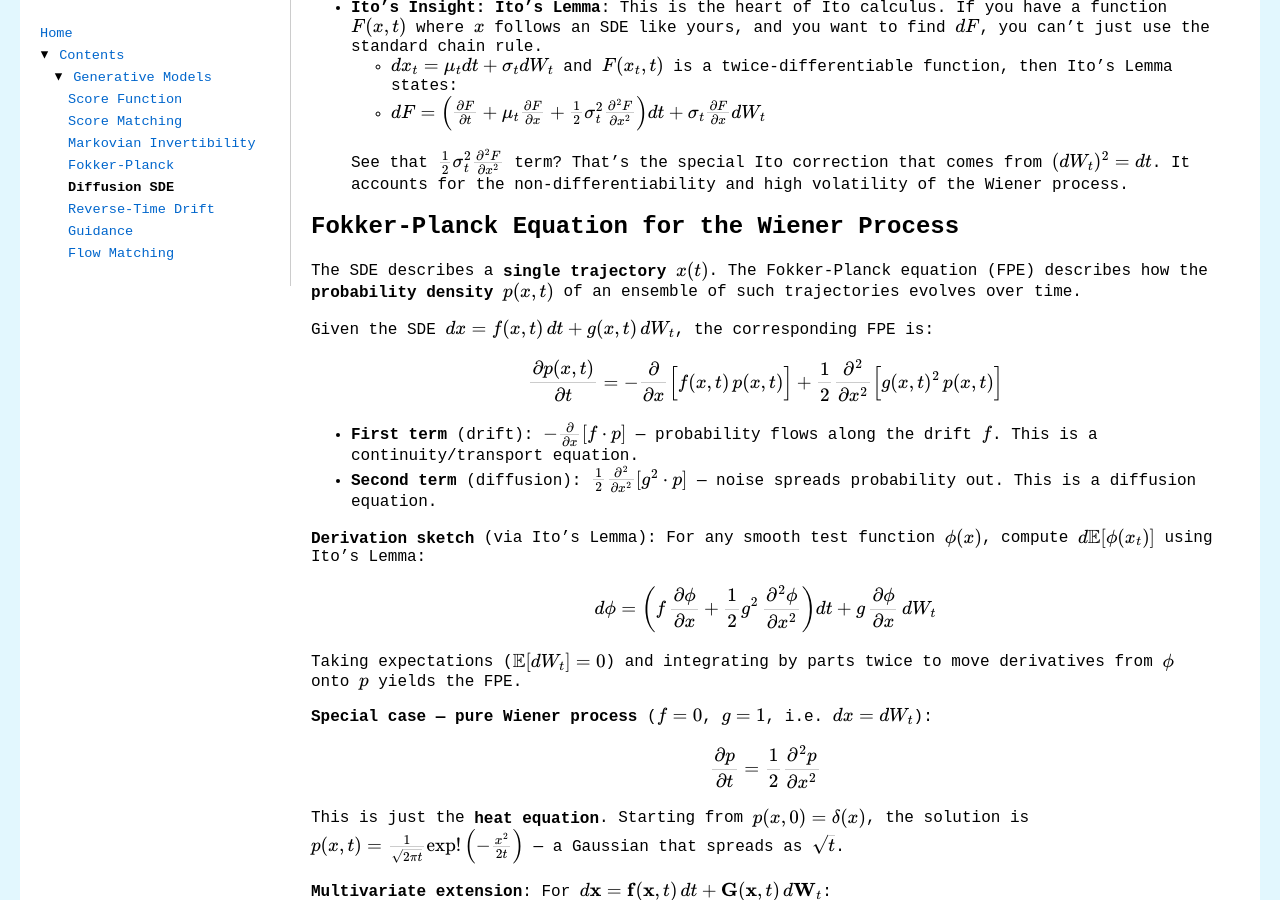
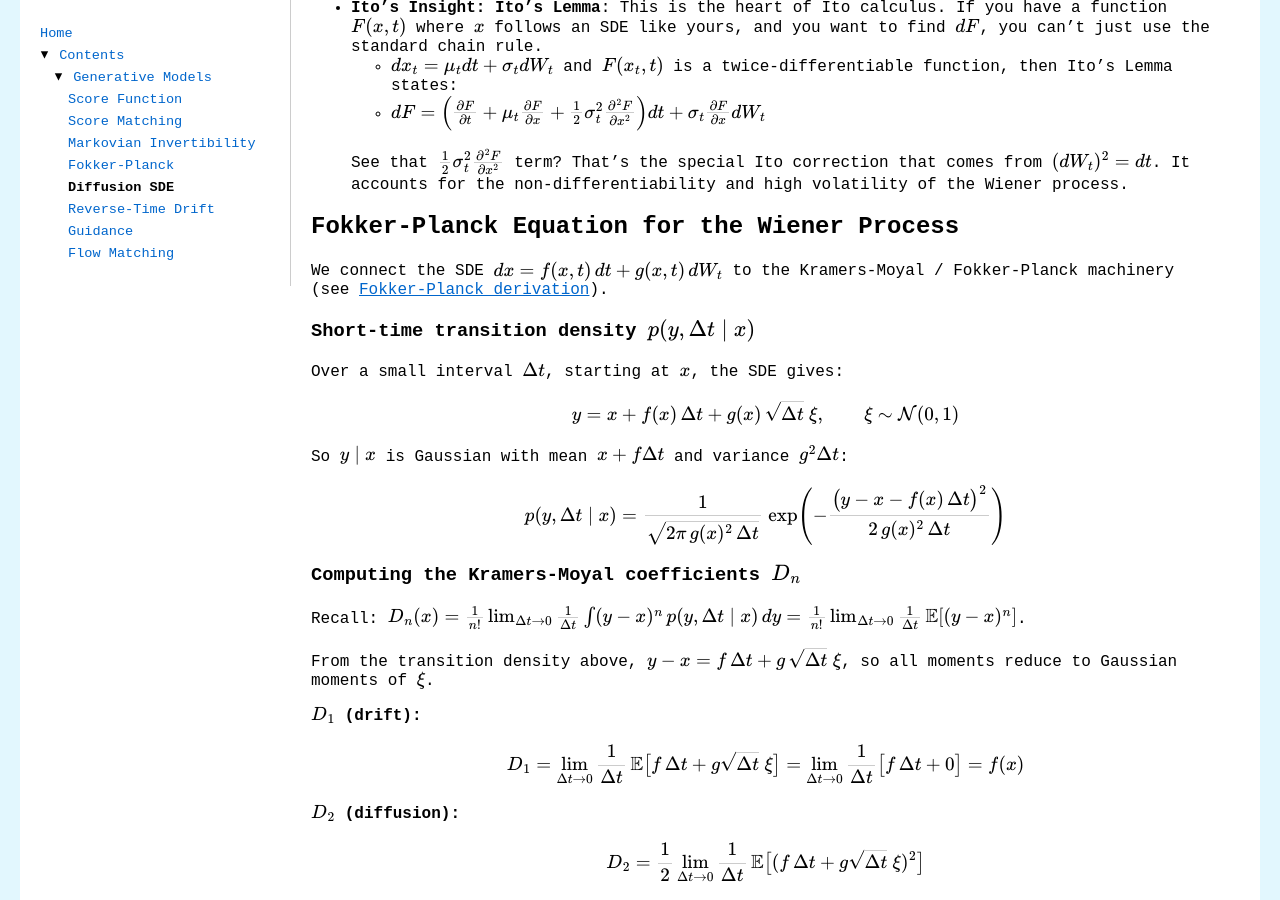
Before and after one commit to scer80/scer80.github.io, a Jekyll site: the page built from contents/generative_models/diffusion_sde.md, in a window 1280 px wide and 900 px high, scrolled down 381 px. Built offline with Jekyll 4.4.1, drawn with Linux system fonts in a browser that asks for light colours; our own code applies the rules of GitHub Pages for plain Markdown files; some of the changed text lies outside the part shown.

Commit message:
add fokker-planck for wiener process

```diff
--- a/contents/generative_models/diffusion_sde.md
+++ b/contents/generative_models/diffusion_sde.md
@@ -22,29 +22,52 @@ SDE: $dx=f(x(t),t)dt+g(x(t), t)dW$.
 
 ## Fokker-Planck Equation for the Wiener Process
 
-The SDE describes a **single trajectory** $x(t)$. The Fokker-Planck equation (FPE) describes how the **probability density** $p(x,t)$ of an ensemble of such trajectories evolves over time.
+We connect the SDE $dx = f(x,t)\,dt + g(x,t)\,dW_t$ to the Kramers-Moyal / Fokker-Planck machinery (see [Fokker-Planck derivation](fokker_planck.md)).
 
-Given the SDE $dx = f(x,t)\,dt + g(x,t)\,dW_t$, the corresponding FPE is:
+### Short-time transition density $p(y, \Delta t \mid x)$
 
-$$\frac{\partial p(x,t)}{\partial t} = -\frac{\partial}{\partial x}\Big[f(x,t)\,p(x,t)\Big] + \frac{1}{2}\frac{\partial^2}{\partial x^2}\Big[g(x,t)^2\,p(x,t)\Big]$$
+Over a small interval $\Delta t$, starting at $x$, the SDE gives:
 
-- **First term** (drift): $-\frac{\partial}{\partial x}[f \cdot p]$ — probability flows along the drift $f$. This is a continuity/transport equation.
-- **Second term** (diffusion): $\frac{1}{2}\frac{\partial^2}{\partial x^2}[g^2 \cdot p]$ — noise spreads probability out. This is a diffusion equation.
+$$y = x + f(x)\,\Delta t + g(x)\,\sqrt{\Delta t}\;\xi, \qquad \xi \sim \mathcal{N}(0,1)$$
 
-**Derivation sketch** (via Ito's Lemma): For any smooth test function $\phi(x)$, compute $d\mathbb{E}[\phi(x_t)]$ using Ito's Lemma:
+So $y \mid x$ is Gaussian with mean $x + f\Delta t$ and variance $g^2 \Delta t$:
 
-$$d\phi = \left(f\,\frac{\partial \phi}{\partial x} + \frac{1}{2}g^2\,\frac{\partial^2 \phi}{\partial x^2}\right)dt + g\,\frac{\partial \phi}{\partial x}\,dW_t$$
+$$p(y, \Delta t \mid x) = \frac{1}{\sqrt{2\pi\, g(x)^2\, \Delta t}}\;\exp\!\left(-\frac{\big(y - x - f(x)\,\Delta t\big)^2}{2\,g(x)^2\,\Delta t}\right)$$
 
-Taking expectations ($\mathbb{E}[dW_t]=0$) and integrating by parts twice to move derivatives from $\phi$ onto $p$ yields the FPE.
+### Computing the Kramers-Moyal coefficients $D_n$
 
-**Special case — pure Wiener process** ($f=0$, $g=1$, i.e. $dx = dW_t$):
+Recall: $D_n(x) = \frac{1}{n!}\lim_{\Delta t \to 0}\frac{1}{\Delta t}\int (y-x)^n\, p(y, \Delta t \mid x)\, dy = \frac{1}{n!}\lim_{\Delta t \to 0}\frac{1}{\Delta t}\,\mathbb{E}[(y-x)^n]$.
 
-$$\frac{\partial p}{\partial t} = \frac{1}{2}\frac{\partial^2 p}{\partial x^2}$$
+From the transition density above, $y - x = f\,\Delta t + g\,\sqrt{\Delta t}\;\xi$, so all moments reduce to Gaussian moments of $\xi$.
 
-This is just the **heat equation**. Starting from $p(x,0)=\delta(x)$, the solution is $p(x,t) = \frac{1}{\sqrt{2\pi t}}\exp\!\left(-\frac{x^2}{2t}\right)$ — a Gaussian that spreads as $\sqrt{t}$.
+**$D_1$ (drift):**
 
-**Multivariate extension**: For $d\mathbf{x} = \mathbf{f}(\mathbf{x},t)\,dt + \mathbf{G}(\mathbf{x},t)\,d\mathbf{W}_t$:
+$$D_1 = \lim_{\Delta t \to 0}\frac{1}{\Delta t}\,\mathbb{E}\big[f\,\Delta t + g\sqrt{\Delta t}\;\xi\big] = \lim_{\Delta t \to 0}\frac{1}{\Delta t}\big[f\,\Delta t + 0\big] = f(x)$$
 
-$$\frac{\partial p}{\partial t} = -\sum_i \frac{\partial}{\partial x_i}[f_i\,p] + \frac{1}{2}\sum_{i,j}\frac{\partial^2}{\partial x_i \partial x_j}\Big[(\mathbf{G}\mathbf{G}^\top)_{ij}\,p\Big]$$
+**$D_2$ (diffusion):**
 
-where $\mathbf{G}\mathbf{G}^\top$ is the diffusion tensor.
+$$D_2 = \frac{1}{2}\lim_{\Delta t \to 0}\frac{1}{\Delta t}\,\mathbb{E}\big[(f\,\Delta t + g\sqrt{\Delta t}\;\xi)^2\big]$$
+
+Expand the square:
+
+$$= \frac{1}{2}\lim_{\Delta t \to 0}\frac{1}{\Delta t}\Big[\underbrace{f^2(\Delta t)^2}_{\to 0} + \underbrace{2fg\,(\Delta t)^{3/2}\,\mathbb{E}[\xi]}_{=0} + g^2\,\Delta t\,\underbrace{\mathbb{E}[\xi^2]}_{=1}\Big] = \frac{1}{2}g(x)^2$$
+
+### $D_n$ for $n > 2$: exactly zero, not merely neglected
+
+Expand $(y-x)^n = (f\,\Delta t + g\sqrt{\Delta t}\;\xi)^n$ by the binomial theorem. A generic term is:
+
+$$\binom{n}{k}(f\,\Delta t)^{n-k}(g\sqrt{\Delta t})^k\,\xi^k$$
+
+which carries a factor $(\Delta t)^{n - k/2}$. After dividing by $\Delta t$ (as in the $D_n$ definition), the power of $\Delta t$ is $n - k/2 - 1$. For this to survive $\Delta t \to 0$, we need:
+
+$$n - k/2 - 1 \leq 0 \quad\Longrightarrow\quad k \geq 2(n-1)$$
+
+But $k \leq n$, so we need $2(n-1) \leq n$, i.e. $n \leq 2$.
+
+**Therefore $D_n = 0$ exactly for all $n > 2$.** The Fokker-Planck equation is **not** a truncation of the Kramers-Moyal expansion — it is the exact, complete description for any Ito SDE driven by Gaussian noise.
+
+### The Fokker-Planck equation
+
+Substituting $D_1 = f$ and $D_2 = \tfrac{1}{2}g^2$ into the Kramers-Moyal expansion:
+
+$$\frac{\partial p(y, t \mid x)}{\partial t} = -\frac{\partial}{\partial y}\big[f(y)\, p(y,t \mid x)\big] + \frac{1}{2}\frac{\partial^2}{\partial y^2}\big[g(y)^2\, p(y,t \mid x)\big]$$
```
